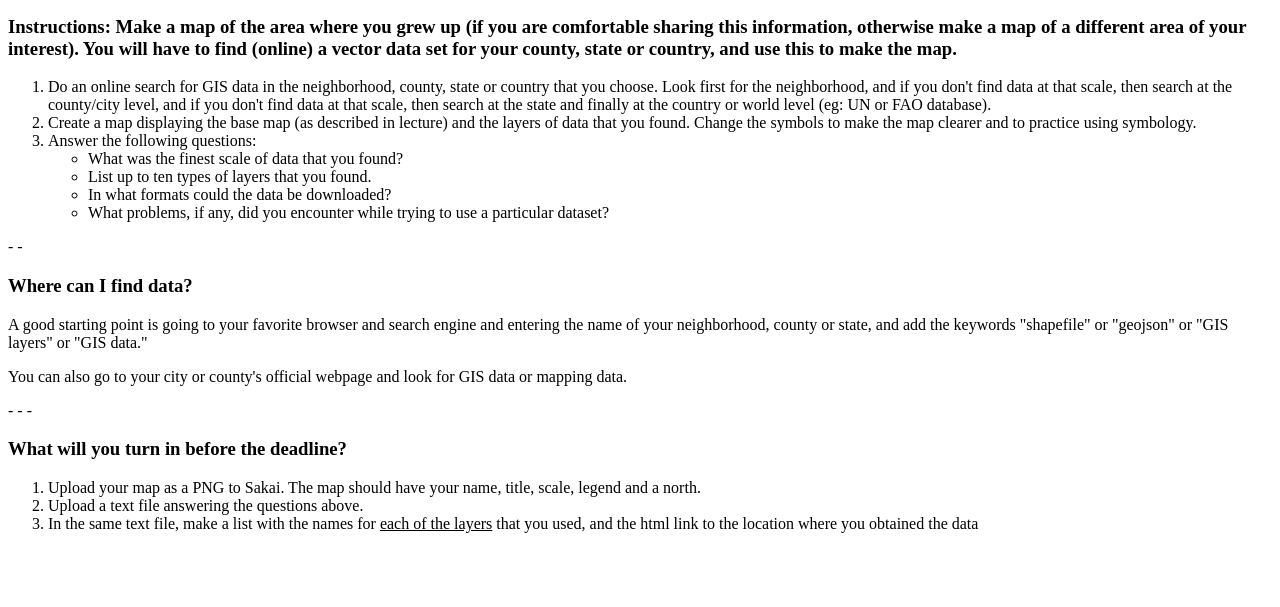
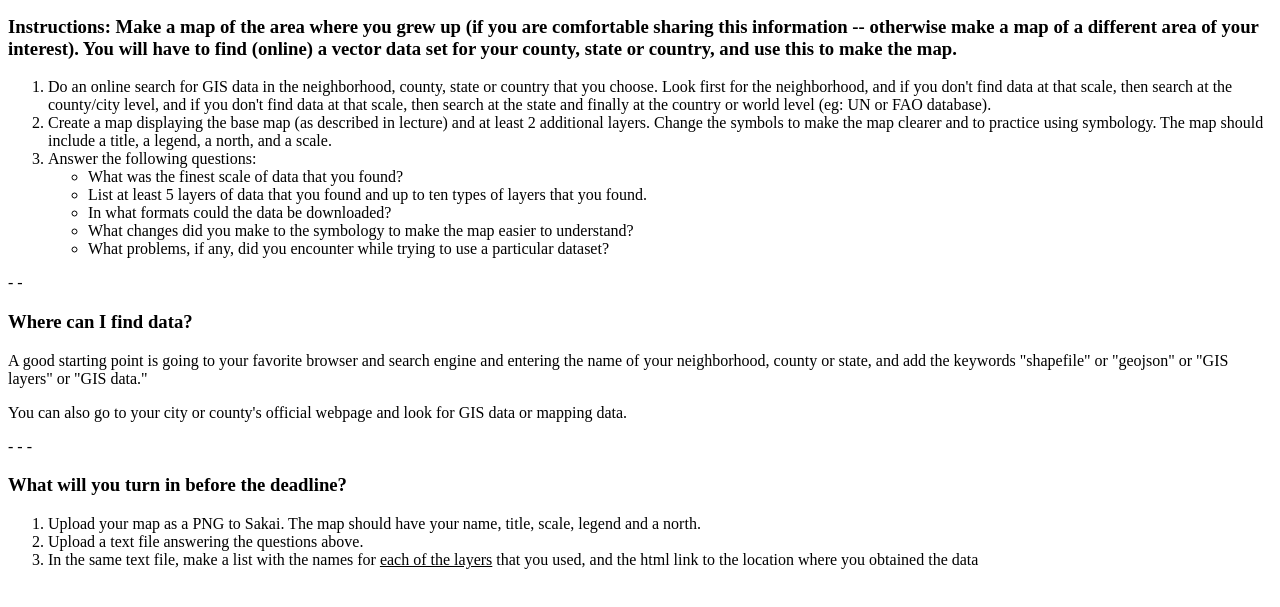
Before and after one commit to GISUNC/GEOG370Spring2025, a plain HTML site: page homework/homework01.html in a window 1280 px wide. Shown: the part 115-722 px from the top of the page. Drawn offline with Linux system fonts and the light colour scheme.

Commit message:
hw1 update

```diff
--- a/homework/homework01.html
+++ b/homework/homework01.html
@@ -12,22 +12,23 @@
     <h2 class="date">hw1</h2>
     </div>
 
-    <h3>Instructions: Make a map of the area where you grew up (if you are comfortable sharing this information, otherwise make a map of a different area of your interest). You will have to find (online) a vector data set for your county, state or country, and use this to make the map.</h3>
+    <h3>Instructions: Make a map of the area where you grew up (if you are comfortable sharing this information --  otherwise make a map of a different area of your interest). You will have to find (online) a vector data set for your county, state or country, and use this to make the map.</h3>
     <ol>
         <li>Do an online search for GIS data in the neighborhood, county, state or country that you choose. Look first for the neighborhood, and if you don't find data at that scale, then search at the county/city level, and if you don't find data at that scale, then search at the state and finally at the country or world level (eg: UN or FAO database).</li>
-        <li>Create a map&nbsp;displaying the base map (as described in lecture) and the layers of data that you found. Change the symbols to make the map clearer and to practice using symbology.</li>
+        <li>Create a map displaying the base map (as described in lecture) and at least 2 additional layers. Change the symbols to make the map clearer and to practice using symbology.  The map should include a title, a legend, a north, and a scale.</li>
         <li>Answer the following questions:
         <ul>
             <li>What was the finest scale of data that you found?</li>
-            <li>List up to ten types of layers that you found.</li>
+            <li>List at least 5 layers of data that you found and up to ten types of layers that you found.</li>
             <li>In what formats could the data be downloaded?</li>
+            <li>What changes did you make to the symbology to make the map easier to understand?</li>
             <li>What problems, if any, did you encounter while trying to use a particular dataset?</li>
         </ul>
         </li>
     </ol>
 - -
 <h3>Where can I find data?</h3>
-<p>A good starting point is going to your favorite browser and search engine and entering the name of your neighborhood, county or state, and add the keywords  "shapefile" or "geojson" or "GIS layers" or "GIS data."</p>
+<p>A good starting point is going to your favorite browser and search engine and entering the name of your neighborhood, county or state, and add the keywords "shapefile" or "geojson" or "GIS layers" or "GIS data."</p>
 <p>You can also go to your city or county's official webpage and look for GIS data or mapping data.</p>
 - - -
 <h3>What will you turn in before the deadline?</h3>
```
